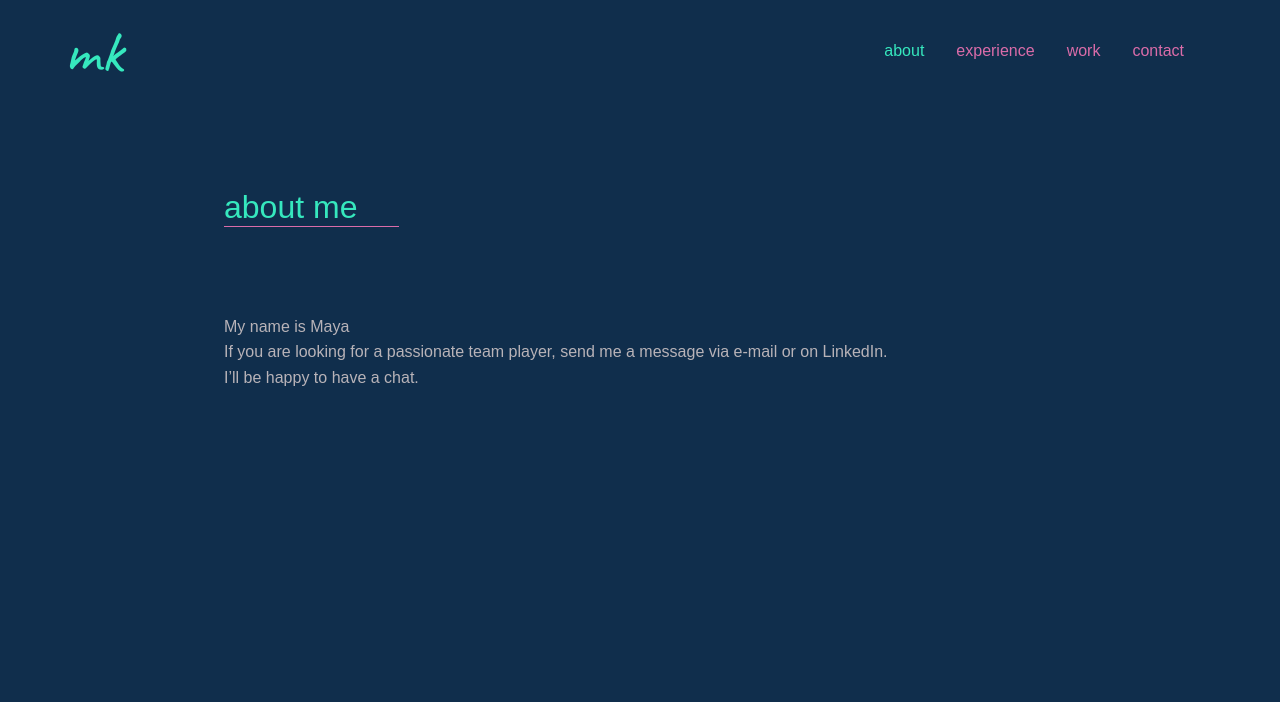
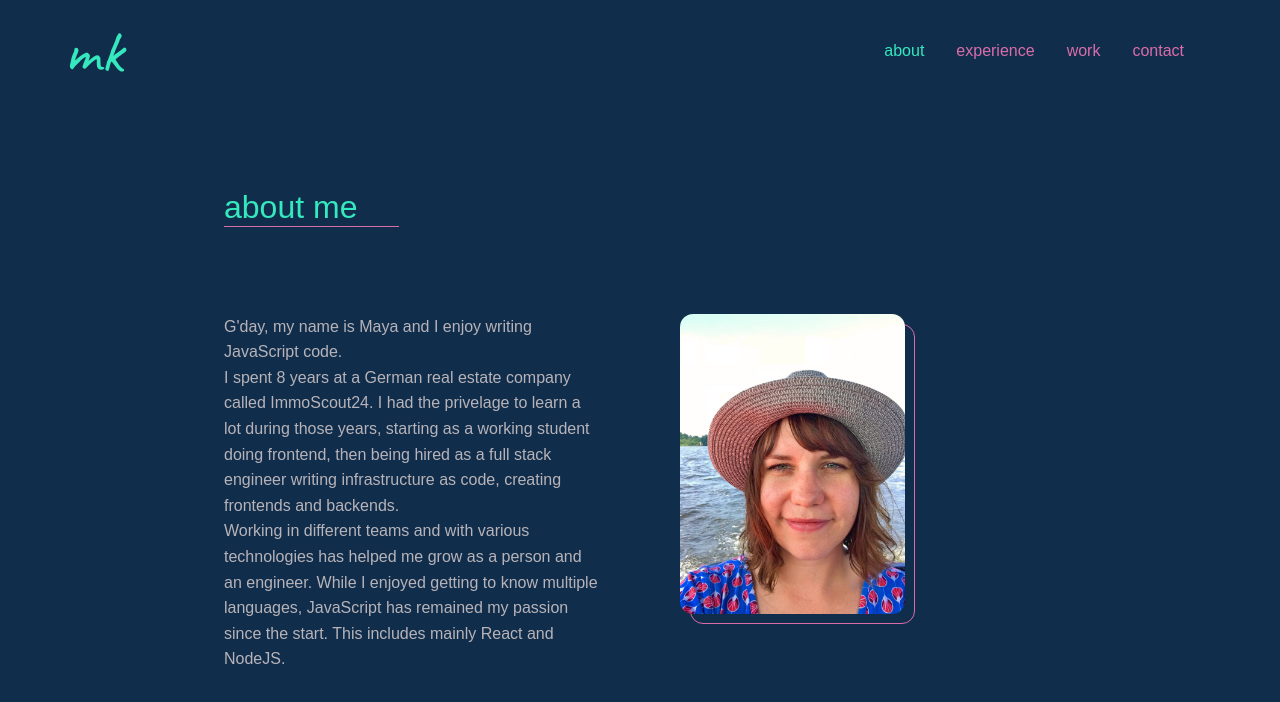
Before and after one commit to mayakrey/home, a Vue app: page /about in a window 1280 px wide. Shown: the top 702 px of the page. Built offline with nearby package versions, Linux system fonts and the light colour scheme.

Commit message:
Improve design of about me page

```diff
--- a/src/views/AboutView.vue
+++ b/src/views/AboutView.vue
@@ -1,8 +1,63 @@
 <template>
-    <h1 class="title">about me</h1>
-    <div class="text-wrapper">
-      <p>My name is Maya</p>
-      <p>If you are looking for a passionate team player, send me a message via e-mail or on LinkedIn.</p>
-      <p>I’ll be happy to have a chat.</p>
+  <h1 class="title">about me</h1>
+  <div class="columns">
+    <div>
+      <p>G'day, my name is Maya and I enjoy writing JavaScript code.</p>
+      <p>I spent 8 years at a German real estate company called ImmoScout24.
+        I had the privelage to learn a lot during those years, starting as a working student doing frontend, then
+        being hired as a full stack engineer writing infrastructure as code, creating frontends and backends.</p>
+      <p>Working in different teams and with various technologies has helped me grow as a person and an engineer.
+        While I enjoyed getting to know multiple languages, JavaScript has remained my passion since the start.
+        This includes mainly React and NodeJS.</p>
     </div>
+    <div>
+      <div class="image-border">
+      <img src="../../src/assets/profile_img.jpg" />
+    </div>
+    </div>
+  </div>
 </template>
+
+<style scoped>
+  .columns {
+    display: flex;
+    flex-direction: column;
+    gap: 2rem;
+  }
+
+  .image-border {
+    position: relative;
+  }
+
+  .image-border:after {
+    content: "";
+    display: block;
+    position: absolute;
+    border: 1px solid var(--link-primary);
+    border-radius: 13px;
+    width: 225px;
+    height: 300px;
+    top: 10px;
+    left: 10px;
+    z-index: 1;
+  }
+
+  img {
+    height: 300px;
+    border-radius: 13px;
+    z-index: 99;
+  /*   border: .3px solid var(--link-primary);
+    padding: 5px; */
+  }
+
+  @media (min-width: 1024px) {
+    .columns {
+      flex-direction: row;
+      gap: 5rem;
+    }
+  }
+
+  .columns div {
+    flex: 50%;
+  }
+</style>
```
Also changed, not shown: src/assets/profile_img.jpg (added).
